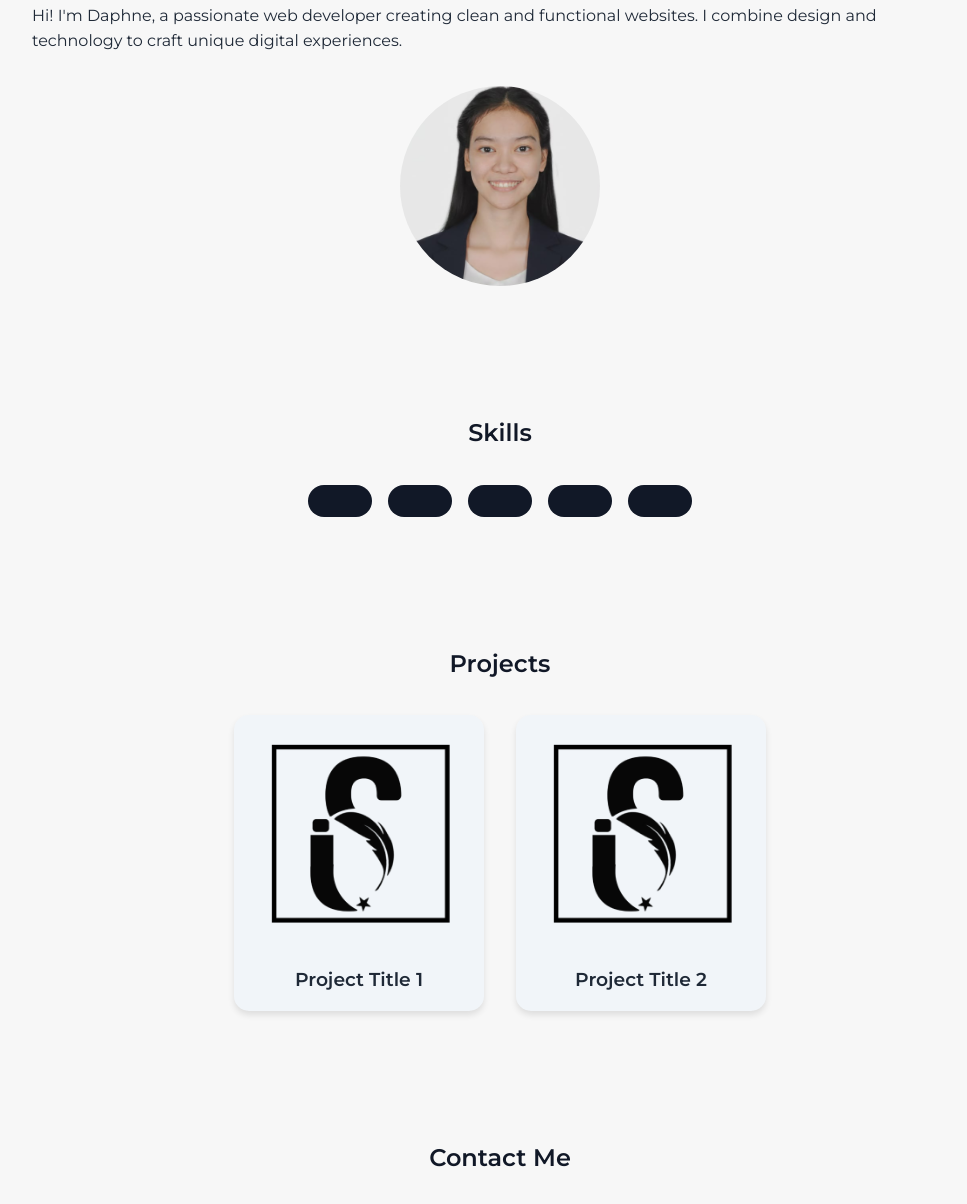
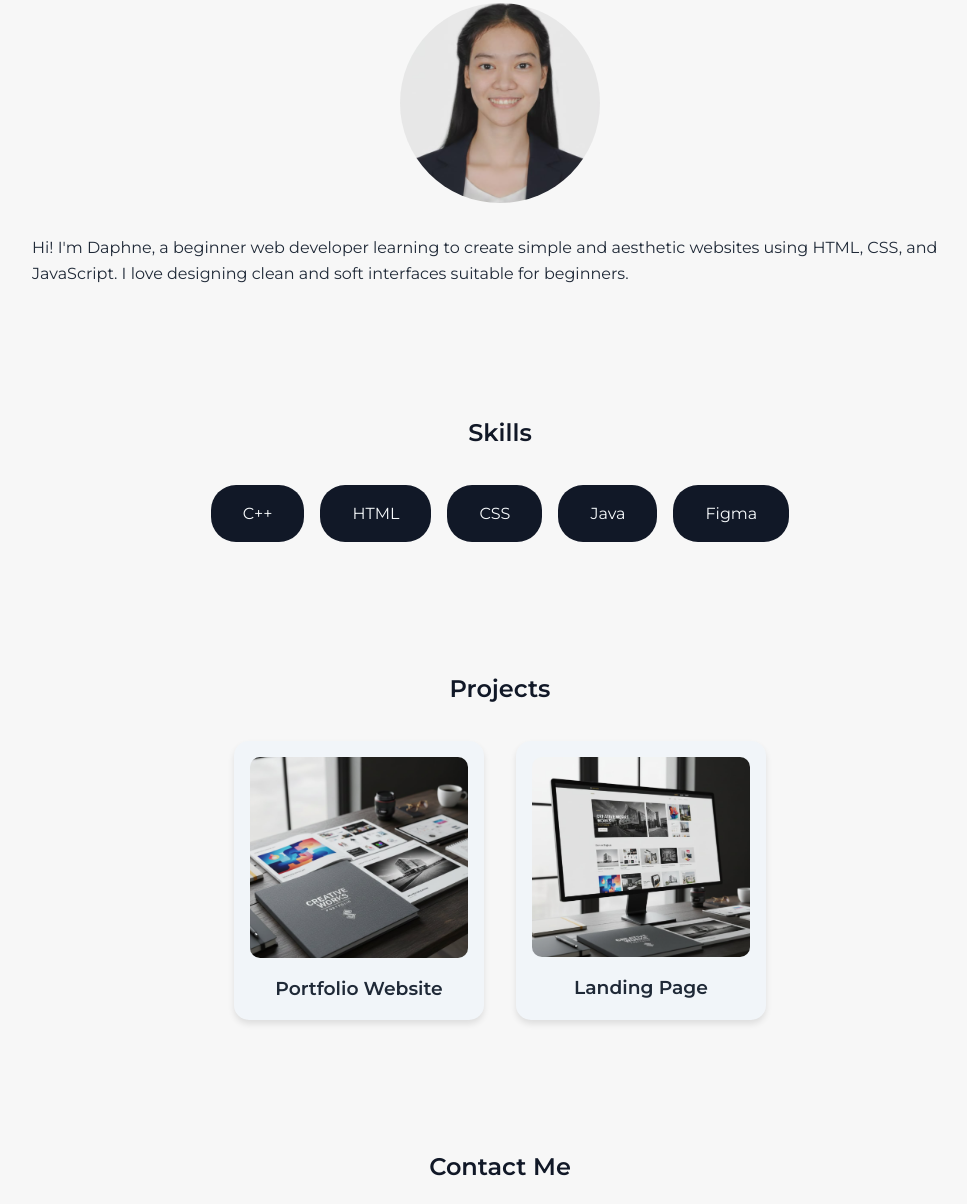
Before and after one commit to franco-fernettepearl/iskolutions-web-dev-js-activity, a plain HTML site: page morales.html in a window 1280 px wide. Shown: the part 842-2046 px from the top of the page, without its empty margins (140-1107 px from the left). Drawn offline with Linux system fonts and the light colour scheme.

Commit message:
update morales files (#13)
Co-authored-by: Morales-WomanDaphne <moraleswomandaphne@gmail.com>

```diff
--- a/assets/css/morales.css
+++ b/assets/css/morales.css
@@ -53,7 +53,7 @@ nav ul li a:hover {
     color: #4fd1c5;
 }
 
-/* Hero Section */
+/* Hero */
 #hero {
     display: flex;
     justify-content: center;
@@ -210,7 +210,6 @@ footer {
     opacity: 0;
     transform: translateY(20px);
     animation: fadeIn 1s forwards;
-    animation-delay: 0.2s;
 }
 
 @keyframes fadeIn {
--- a/assets/js/morales.js
+++ b/assets/js/morales.js
@@ -22,11 +22,11 @@ const appearOptions = {
     rootMargin: "0px 0px -50px 0px"
 };
 
-const appearOnScroll = new IntersectionObserver(function(entries, appearOnScroll){
+const appearOnScroll = new IntersectionObserver(function(entries, observer){
     entries.forEach(entry => {
         if(!entry.isIntersecting) return;
         entry.target.style.animationPlayState = 'running';
-        appearOnScroll.unobserve(entry.target);
+        observer.unobserve(entry.target);
     });
 }, appearOptions);
 
--- a/morales.html
+++ b/morales.html
@@ -23,7 +23,7 @@
     <section id="hero">
         <div class="hero-content">
             <h1>Hello, I'm Daphne Morales</h1>
-            <p>Web Developer | Designer | Creative Thinker</p>
+            <p>Beginner Web Developer | Learner | Designer</p>
             <a href="#contact" class="btn">Hire Me</a>
         </div>
     </section>
@@ -31,19 +31,19 @@
     <section id="about" class="fade-in">
         <h2>About Me</h2>
         <div class="about-content">
-            <p>Hi! I'm Daphne, a passionate web developer creating clean and functional websites. I combine design and technology to craft unique digital experiences.</p>
             <img src="assets/images/morales-profile.png" alt="Daphne Morales">
+            <p>Hi! I'm Daphne, a beginner web developer learning to create simple and aesthetic websites using HTML, CSS, and JavaScript. I love designing clean and soft interfaces suitable for beginners.</p>
         </div>
     </section>
 
     <section id="skills" class="fade-in">
         <h2>Skills</h2>
         <div class="skills-container">
-            <div class="skill"></div>
-            <div class="skill"></div>
-            <div class="skill"></div>
-            <div class="skill"></div>
-            <div class="skill"></div>
+            <div class="skill">C++</div>
+            <div class="skill">HTML</div>
+            <div class="skill">CSS</div>
+            <div class="skill">Java</div>
+            <div class="skill">Figma</div>
         </div>
     </section>
 
@@ -51,12 +51,12 @@
         <h2>Projects</h2>
         <div class="projects-container">
             <div class="project">
-                <img src="assets/images/iskolutions_logo.png" alt="Project 1">
-                <h3>Project Title 1</h3>
+                <img src="assets/images/morales_imgs/portfolio.png" alt="Project 1">
+                <h3>Portfolio Website</h3>
             </div>
             <div class="project">
-                <img src="assets/images/iskolutions_logo.png" alt="Project 2">
-                <h3>Project Title 2</h3>
+                <img src="assets/images/morales_imgs/landing_page.png" alt="Project 2">
+                <h3>Landing Page</h3>
             </div>
         </div>
     </section>
```
Also changed, not shown: main.html (+2 -2 lines), assets/images/morales_imgs/landing_page.png (added), assets/images/morales_imgs/portfolio.png (added).
